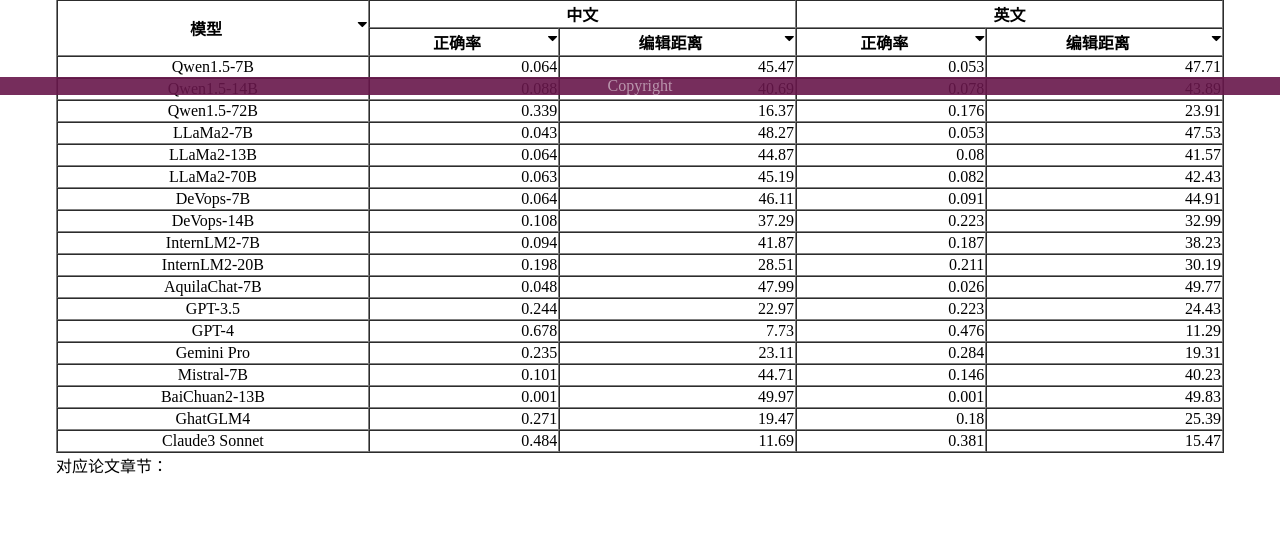
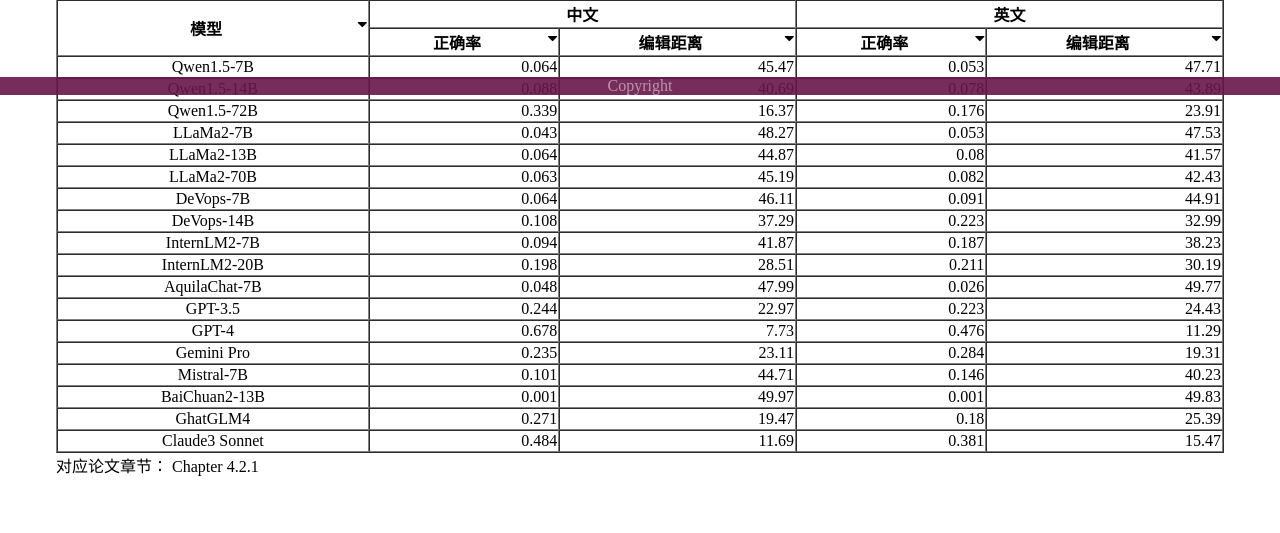
Before and after one commit to LinDuoming/LogEval, a Flask app: page /LogEval/leaderboard in a window 1280 px wide. Shown: the part 705-1238 px from the top of the page. Run offline with Flask 3, Linux system fonts and the light colour scheme.

Commit message:
update chapter index for tables

```diff
--- a/templates/leaderboard.html
+++ b/templates/leaderboard.html
@@ -128,7 +128,7 @@
             else if (status.side == "nativeQA") document.getElementById("h_f1-score").style.display = null;
             else document.getElementById("h_f1-var").style.display = null;
 
-            chapter_cor = document.getElementById("chapter_cor")
+            let chapter_cor = document.getElementById("chapter_cor")
             if (status.task == "parsing") chapter_cor.innerText = "Chapter 4.2.1"
             else if (status.task == "abnormal" && status.side == "nativeQA") chapter_cor.innerText = "Chapter 4.2.2"
             else if (status.task == "abnormal" && status.side == "scQA") chapter_cor.innerText = "Chapter 4.3.1"
```
